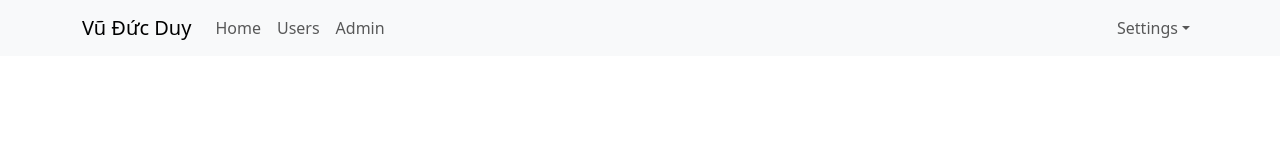
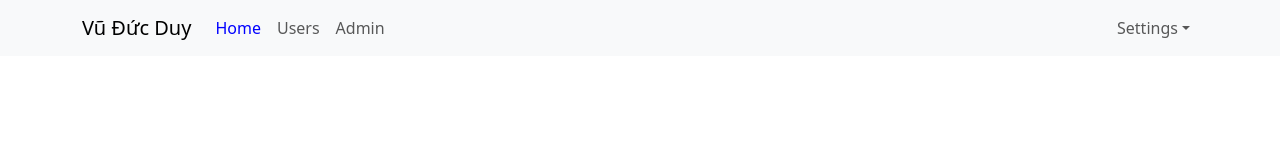
Before and after one commit to DuyCR7/LearnReactjs, a React (Create React App) app: page / in a window 1280 px wide. Shown: the top 160 px of the page. Built offline with nearby package versions, Linux system fonts and the light colour scheme.

Commit message:
Acticve Link - NavLink

```diff
--- a/src/App.scss
+++ b/src/App.scss
@@ -7,3 +7,15 @@
   -webkit-font-smoothing: antialiased;
   -moz-osx-font-smoothing: grayscale;
 }
+
+.app-container {
+  .header-container {
+    .navbar-nav{
+      .nav-link{
+        &.active{
+          color: blue;
+        }
+      }
+    }
+  }
+}
--- a/src/components/Header/Header.js
+++ b/src/components/Header/Header.js
@@ -2,7 +2,7 @@
 import Nav from "react-bootstrap/Nav";
 import Navbar from "react-bootstrap/Navbar";
 import NavDropdown from "react-bootstrap/NavDropdown";
-import { Link } from 'react-router-dom';
+import { NavLink } from 'react-router-dom';
 
 const Header = () => {
   return (
@@ -12,9 +12,9 @@
         <Navbar.Toggle aria-controls="basic-navbar-nav" />
         <Navbar.Collapse id="basic-navbar-nav">
           <Nav className="me-auto">
-            <Link className="nav-link" to="/">Home</Link>
-            <Link className="nav-link" to="/users">Users</Link>
-            <Link className="nav-link" to="/admins">Admin</Link>
+            <NavLink className="nav-link" to="/">Home</NavLink>
+            <NavLink className="nav-link" to="/users">Users</NavLink>
+            <NavLink className="nav-link" to="/admins">Admin</NavLink>
           </Nav>
           <Nav>
             <NavDropdown title="Settings" id="basic-nav-dropdown">
```
